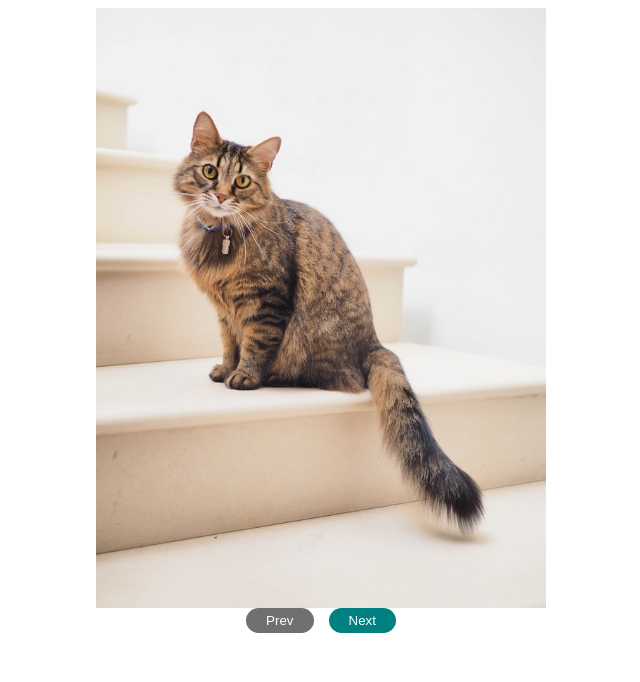
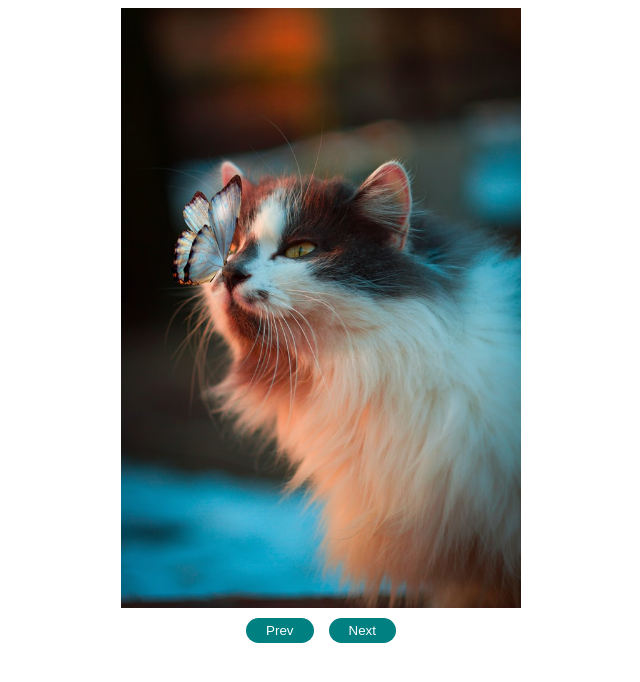
Before and after one commit to BarriF13/forntendmaster-bootcamp, a plain HTML site: page image-gallery/index.html in a window 1280 px wide. Both pictures are taken after a click on the button "Next". Shown: the whole page, without its empty margins (319-959 px from the left). Drawn offline with Linux system fonts and the light colour scheme.

Commit message:
finalise the prev and next button

```diff
--- /dev/null
+++ b/image-gallery/app.js
@@ -0,0 +1,26 @@
+const prevButton = document.querySelector('.prev');
+const nextButton = document.querySelector('.next');
+
+const galleryImgs = document.querySelectorAll('.gallery-img');
+let currentSelected = 0;
+
+prevButton.addEventListener('click', () => {
+  galleryImgs[currentSelected].classList.remove('active');
+  currentSelected--;
+  galleryImgs[currentSelected].classList.add('active');
+  nextButton.disabled = false;
+  if (currentSelected === 0) {
+    prevButton.disabled = true;
+  }
+})
+nextButton.addEventListener('click', () => {
+  galleryImgs[currentSelected].classList.remove('active');
+  currentSelected++;
+  galleryImgs[currentSelected].classList.add('active');
+
+  prevButton.disabled = false;
+
+  if (galleryImgs.length === currentSelected + 1) {
+    nextButton.disabled = true;
+  }
+})
--- a/image-gallery/index.html
+++ b/image-gallery/index.html
@@ -22,6 +22,7 @@
     <button disabled class="btn prev ">Prev</button>
     <button class="btn next">Next</button>
   </div>
+  <script src='./app.js'></script>
 </body>
 
 </html>
--- a/image-gallery/style.css
+++ b/image-gallery/style.css
@@ -19,8 +19,10 @@
   display: flex;
   justify-content: center;
   align-items: center;
+  margin-top: 10px;
 }
 .btn {
+
   background-color: teal;
   border: none;
   border-radius: 1rem;
```
